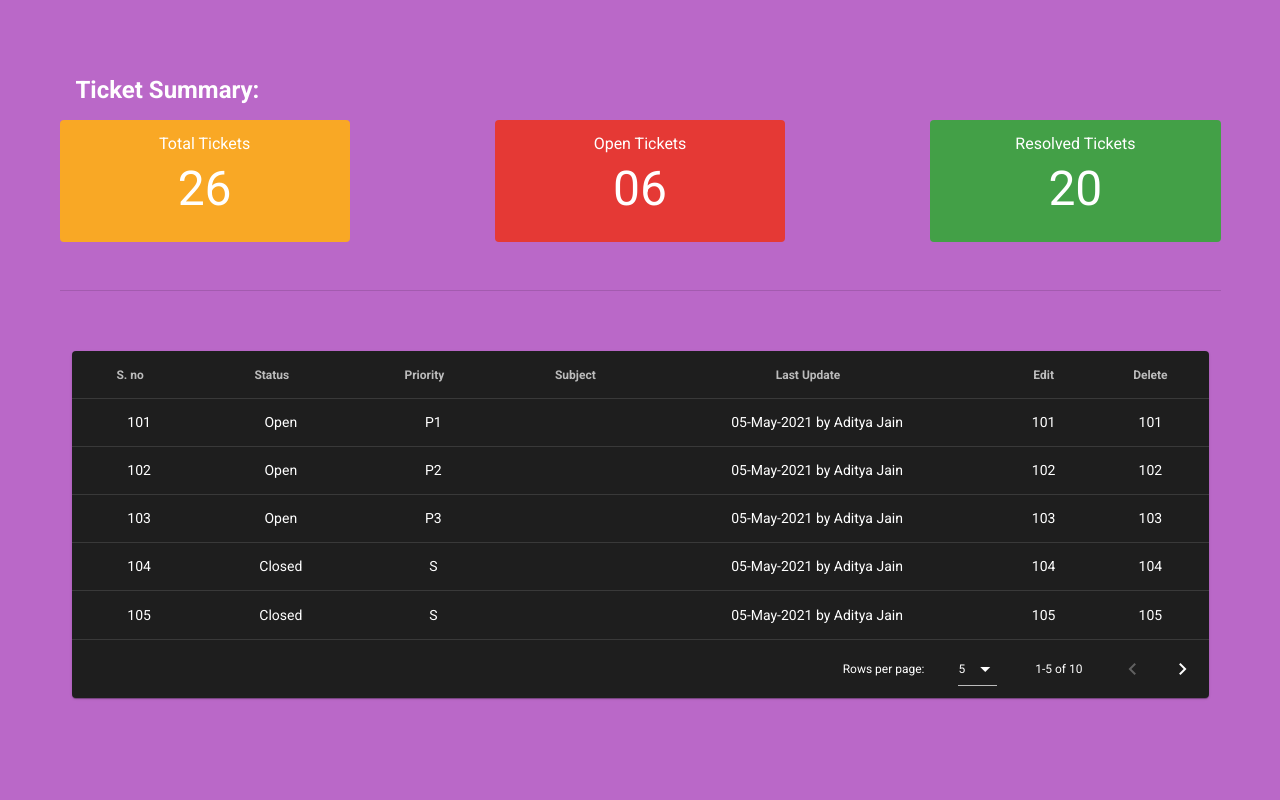
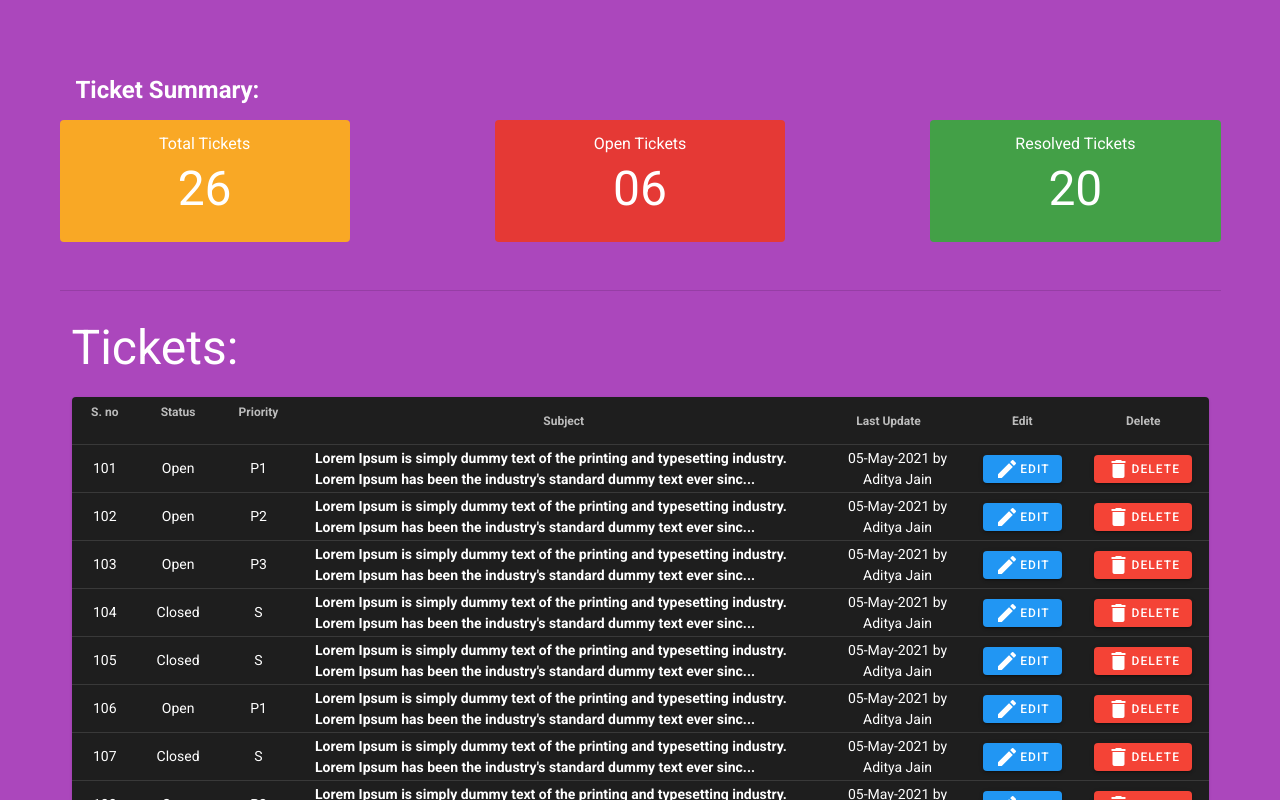
Before and after one commit to adityajain-Infobeans/vue-training, a Vue app in the folder Jira Lite (Project)/front-end/: page /dashboard in a window 1280 px wide. Shown: the top 800 px of the page. Built offline with nearby package versions, Linux system fonts and the light colour scheme.

Commit message:
custom template for table changed background color

```diff
--- a/Jira Lite (Project)/front-end/src/components/Dashboard/TicketsTable.vue
+++ b/Jira Lite (Project)/front-end/src/components/Dashboard/TicketsTable.vue
@@ -1,12 +1,49 @@
 <template>
   <v-container>
+    <h2 class="display-2 mb-6">Tickets:</h2>
+
+    <!-- refer this  https://stackoverflow.com/questions/59081299/vuetify-insert-action-button-in-data-table-and-get-row-data -->
     <v-data-table
       :headers="headers"
       :items="tickets"
-      :items-per-page="5"
+      :items-per-page="10"
       class="elevation-1"
       dark
-    ></v-data-table>
+    >
+      <template v-slot:item="row">
+        <tr class="text-center">
+          <td>{{ row.item.ticket_id }}</td>
+          <td>{{ row.item.ticket_status }}</td>
+          <td>{{ row.item.ticket_priority }}</td>
+          <td class="text-left font-weight-bold">
+            {{
+              row.item.ticket_subject.length > 140
+                ? row.item.ticket_subject.substring(0, 140) + '...'
+                : row.item.ticket_subject
+            }}
+          </td>
+          <td>{{ row.item.ticket_last_updated }}</td>
+          <td>
+            <v-btn
+              class="blue white--text"
+              @click="editTicker(row.item.ticket_id)"
+              small
+            >
+              <v-icon>mdi-pencil</v-icon> Edit</v-btn
+            >
+          </td>
+          <td>
+            <v-btn
+              class="red white--text"
+              @click="deleteTicker(row.item.ticket_id)"
+              small
+            >
+              <v-icon>mdi-delete</v-icon> Delete</v-btn
+            >
+          </td>
+        </tr>
+      </template>
+    </v-data-table>
   </v-container>
 </template>
 
@@ -63,74 +100,92 @@ export default {
           ticket_id: 101,
           ticket_status: 'Open',
           ticket_priority: 'P1',
-          ticket_subject: '',
+          ticket_subject:
+            "Lorem Ipsum is simply dummy text of the printing and typesetting industry. Lorem Ipsum has been the industry's standard dummy text ever since the 1500s, when an unknown printer took a galley of type and scrambled it to make a type specimen book. It has survived not only five centuries, but also the leap into electronic typesetting, remaining essentially unchanged.",
           ticket_last_updated: '05-May-2021 by Aditya Jain',
         },
         {
           ticket_id: 102,
           ticket_status: 'Open',
           ticket_priority: 'P2',
-          ticket_subject: '',
+          ticket_subject:
+            "Lorem Ipsum is simply dummy text of the printing and typesetting industry. Lorem Ipsum has been the industry's standard dummy text ever since the 1500s, when an unknown printer took a galley of type and scrambled it to make a type specimen book. It has survived not only five centuries, but also the leap into electronic typesetting, remaining essentially unchanged.",
           ticket_last_updated: '05-May-2021 by Aditya Jain',
         },
         {
           ticket_id: 103,
           ticket_status: 'Open',
           ticket_priority: 'P3',
-          ticket_subject: '',
+          ticket_subject:
+            "Lorem Ipsum is simply dummy text of the printing and typesetting industry. Lorem Ipsum has been the industry's standard dummy text ever since the 1500s, when an unknown printer took a galley of type and scrambled it to make a type specimen book. It has survived not only five centuries, but also the leap into electronic typesetting, remaining essentially unchanged.",
           ticket_last_updated: '05-May-2021 by Aditya Jain',
         },
         {
           ticket_id: 104,
           ticket_status: 'Closed',
           ticket_priority: 'S',
-          ticket_subject: '',
+          ticket_subject:
+            "Lorem Ipsum is simply dummy text of the printing and typesetting industry. Lorem Ipsum has been the industry's standard dummy text ever since the 1500s, when an unknown printer took a galley of type and scrambled it to make a type specimen book. It has survived not only five centuries, but also the leap into electronic typesetting, remaining essentially unchanged.",
           ticket_last_updated: '05-May-2021 by Aditya Jain',
         },
         {
           ticket_id: 105,
           ticket_status: 'Closed',
           ticket_priority: 'S',
-          ticket_subject: '',
+          ticket_subject:
+            "Lorem Ipsum is simply dummy text of the printing and typesetting industry. Lorem Ipsum has been the industry's standard dummy text ever since the 1500s, when an unknown printer took a galley of type and scrambled it to make a type specimen book. It has survived not only five centuries, but also the leap into electronic typesetting, remaining essentially unchanged.",
           ticket_last_updated: '05-May-2021 by Aditya Jain',
         },
         {
           ticket_id: 106,
           ticket_status: 'Open',
           ticket_priority: 'P1',
-          ticket_subject: '',
+          ticket_subject:
+            "Lorem Ipsum is simply dummy text of the printing and typesetting industry. Lorem Ipsum has been the industry's standard dummy text ever since the 1500s, when an unknown printer took a galley of type and scrambled it to make a type specimen book. It has survived not only five centuries, but also the leap into electronic typesetting, remaining essentially unchanged.",
           ticket_last_updated: '05-May-2021 by Aditya Jain',
         },
         {
           ticket_id: 107,
           ticket_status: 'Closed',
           ticket_priority: 'S',
-          ticket_subject: '',
+          ticket_subject:
+            "Lorem Ipsum is simply dummy text of the printing and typesetting industry. Lorem Ipsum has been the industry's standard dummy text ever since the 1500s, when an unknown printer took a galley of type and scrambled it to make a type specimen book. It has survived not only five centuries, but also the leap into electronic typesetting, remaining essentially unchanged.",
           ticket_last_updated: '05-May-2021 by Aditya Jain',
         },
         {
           ticket_id: 108,
           ticket_status: 'Open',
           ticket_priority: 'P2',
-          ticket_subject: '',
+          ticket_subject:
+            "Lorem Ipsum is simply dummy text of the printing and typesetting industry. Lorem Ipsum has been the industry's standard dummy text ever since the 1500s, when an unknown printer took a galley of type and scrambled it to make a type specimen book. It has survived not only five centuries, but also the leap into electronic typesetting, remaining essentially unchanged.",
           ticket_last_updated: '05-May-2021 by Aditya Jain',
         },
         {
           ticket_id: 109,
           ticket_status: 'Open',
           ticket_priority: 'P3',
-          ticket_subject: '',
+          ticket_subject:
+            "Lorem Ipsum is simply dummy text of the printing and typesetting industry. Lorem Ipsum has been the industry's standard dummy text ever since the 1500s, when an unknown printer took a galley of type and scrambled it to make a type specimen book. It has survived not only five centuries, but also the leap into electronic typesetting, remaining essentially unchanged.",
           ticket_last_updated: '05-May-2021 by Aditya Jain',
         },
         {
           ticket_id: 110,
           ticket_status: 'Closed',
           ticket_priority: 'S',
-          ticket_subject: '',
+          ticket_subject:
+            "Lorem Ipsum is simply dummy text of the printing and typesetting industry. Lorem Ipsum has been the industry's standard dummy text ever since the 1500s, when an unknown printer took a galley of type and scrambled it to make a type specimen book. It has survived not only five centuries, but also the leap into electronic typesetting, remaining essentially unchanged.",
           ticket_last_updated: '05-May-2021 by Aditya Jain',
         },
       ],
     };
+  },
+  methods: {
+    editTicker(id) {
+      console.log(id);
+    },
+    deleteTicker(id) {
+      console.log(id);
+    },
   },
 };
 </script>
--- a/Jira Lite (Project)/front-end/src/views/Dashboard.vue
+++ b/Jira Lite (Project)/front-end/src/views/Dashboard.vue
@@ -3,7 +3,7 @@
     <v-container>
       <TicketsSummary />
 
-      <v-divider class="my-12"></v-divider>
+      <v-divider class="mt-12 mb-5"></v-divider>
 
       <TicketsTable />
     </v-container>
@@ -24,7 +24,8 @@ export default {
   },
 
   mounted() {
-    document.getElementById('app').style.backgroundColor = '#BA68C8';
+    document.getElementById('app').style.backgroundColor = '#AB47BC';
+    document.title = 'Dashboard';
   },
 };
 </script>
```
